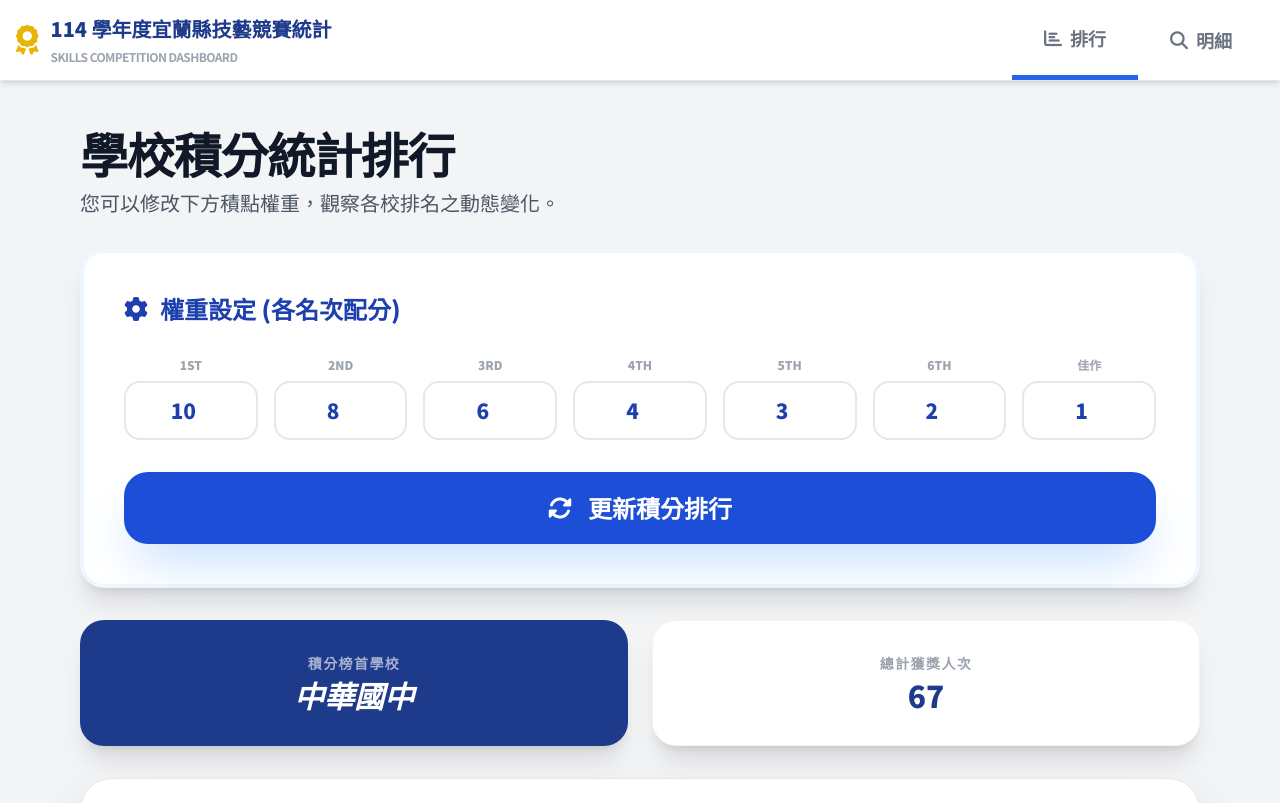
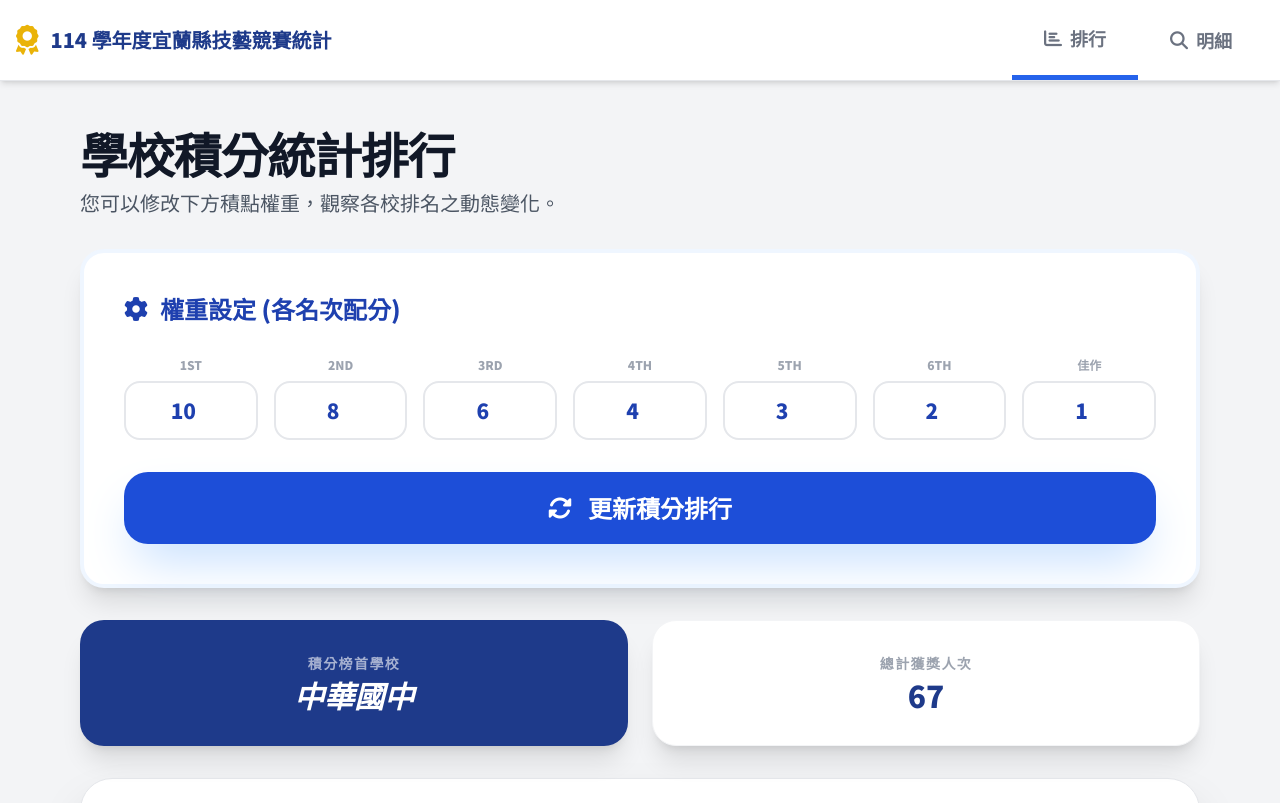
Before and after one commit to similaitw/ldjh_tech_contest_2026, a website: page index.html in a window 1280 px wide. Shown: the top 803 px of the page. Drawn offline with nearby package versions, Linux system fonts and the light colour scheme.

Commit message:
Update index.html

```diff
--- a/index.html
+++ b/index.html
@@ -77,7 +77,6 @@
                     <i class="fas fa-award text-yellow-500 text-3xl"></i>
                     <div class="leading-tight">
                         <span class="font-black text-blue-900 text-xl block">114 學年度宜蘭縣技藝競賽統計</span>
-                        <span class="text-xs text-gray-400 font-bold tracking-tighter uppercase">Skills Competition Dashboard</span>
                     </div>
                 </div>
                 <div class="flex h-full">
```
